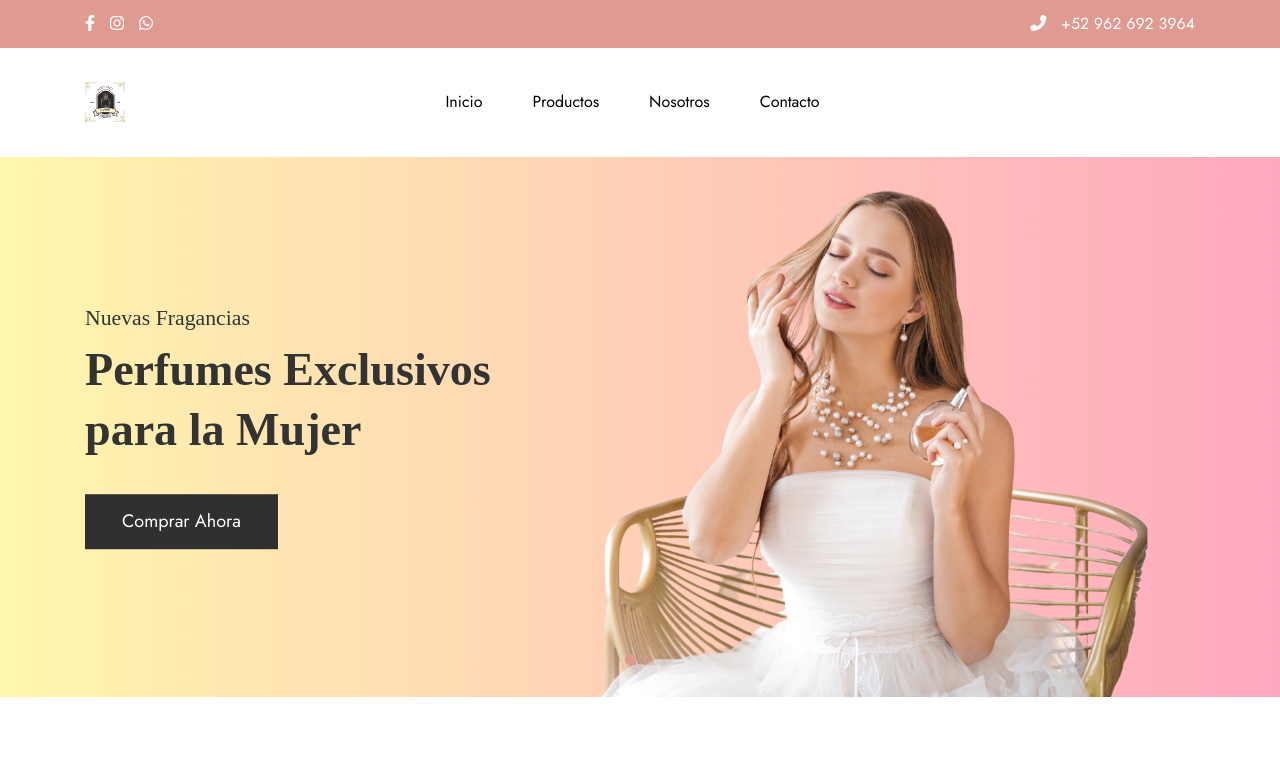
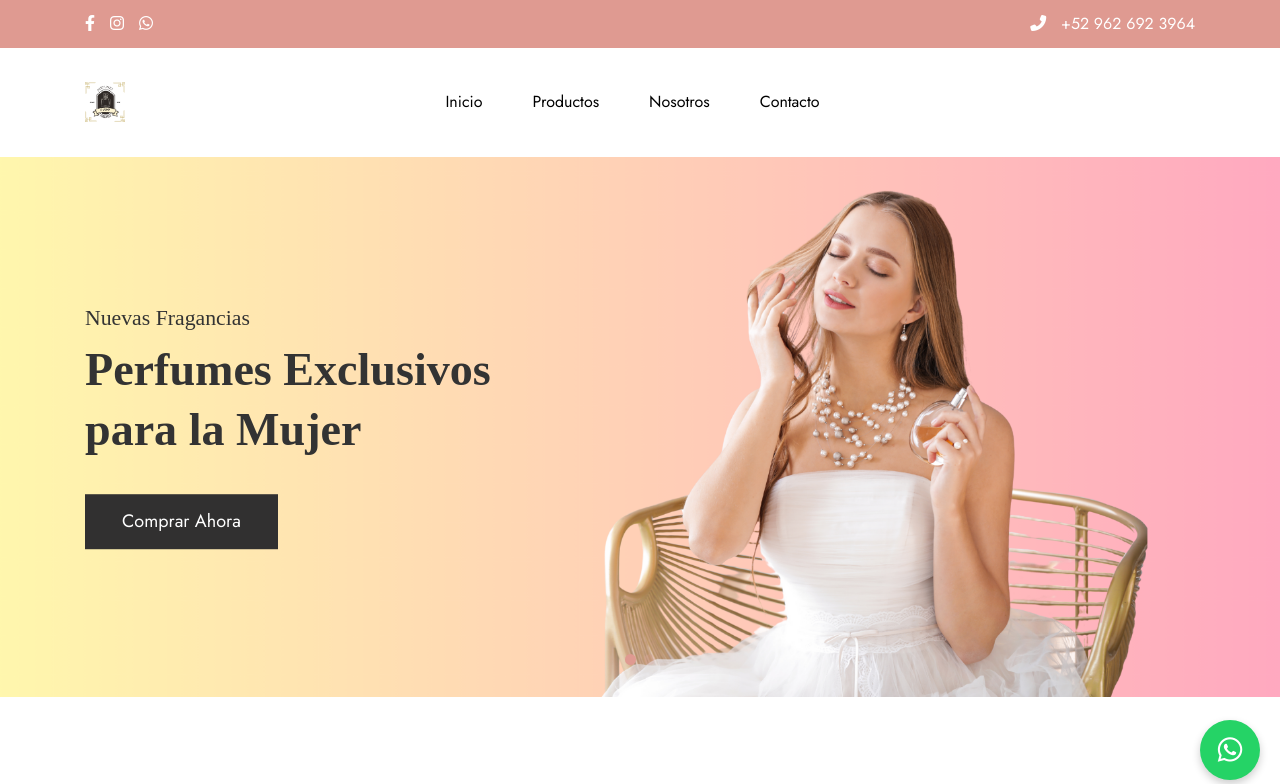
Before and after one commit to softdevagency/Dubai, a plain HTML site: page index.html in a window 1280 px wide. Shown: the top 784 px of the page. Drawn offline with Linux system fonts and the light colour scheme; files whose address does not match are found by name; a web font is replaced by a local one.

Commit message:
Add files via upload

```diff
--- a/index.html
+++ b/index.html
@@ -41,6 +41,7 @@
     <link href="https://fonts.googleapis.com/css2?family=Jost:wght@300;400;500;600;700;800;900&family=Kalnia:wght@400;500;600;700&display=swap" rel="stylesheet" />
 
     <!-- Vendor CSS -->
+
     <link rel="stylesheet" href="assets/css/bootstrap.min.css" />
     <link rel="stylesheet" href="assets/css/fontawesome-all.min.css" />
     <link rel="stylesheet" href="assets/css/swiper-bundle.min.css" />
@@ -71,6 +72,10 @@
 </script>
 
   </head>
+<!-- Botón flotante de WhatsApp -->
+<a href="https://wa.me/529626923964" target="_blank" class="whatsapp-button">
+    <i class="fab fa-whatsapp"></i>
+</a>
 
 
   <body>
```
Also changed, not shown: contacto.html (+4 -0 lines), nosotros.html (+4 -0 lines), politicas-privacidad.html (+4 -0 lines), productos.html (+5 -0 lines), terminos-condiciones.html (+4 -0 lines).
